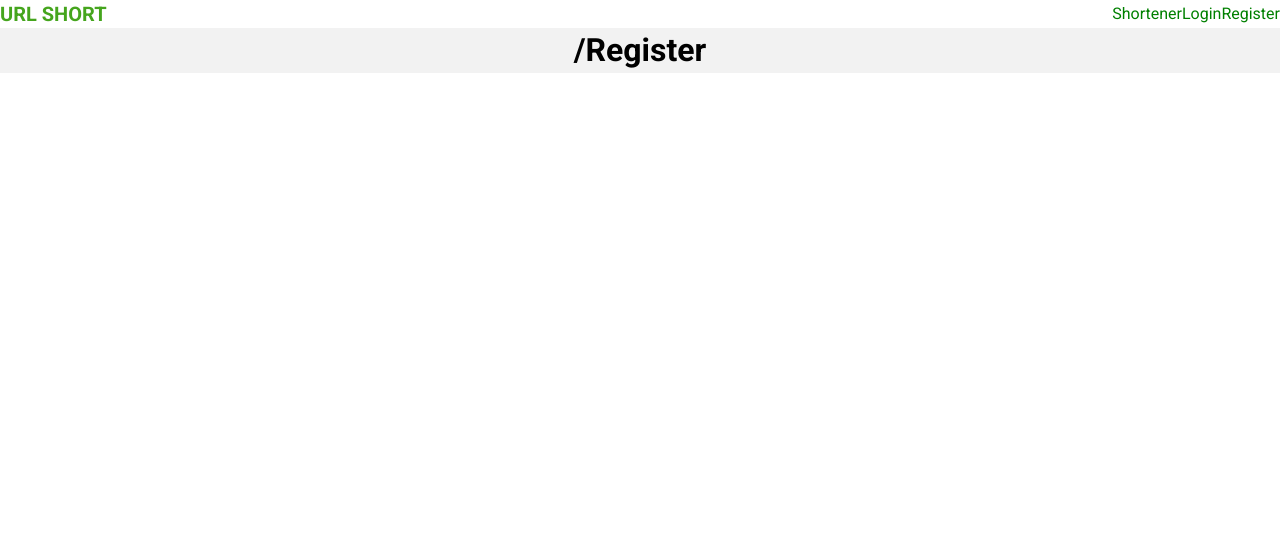
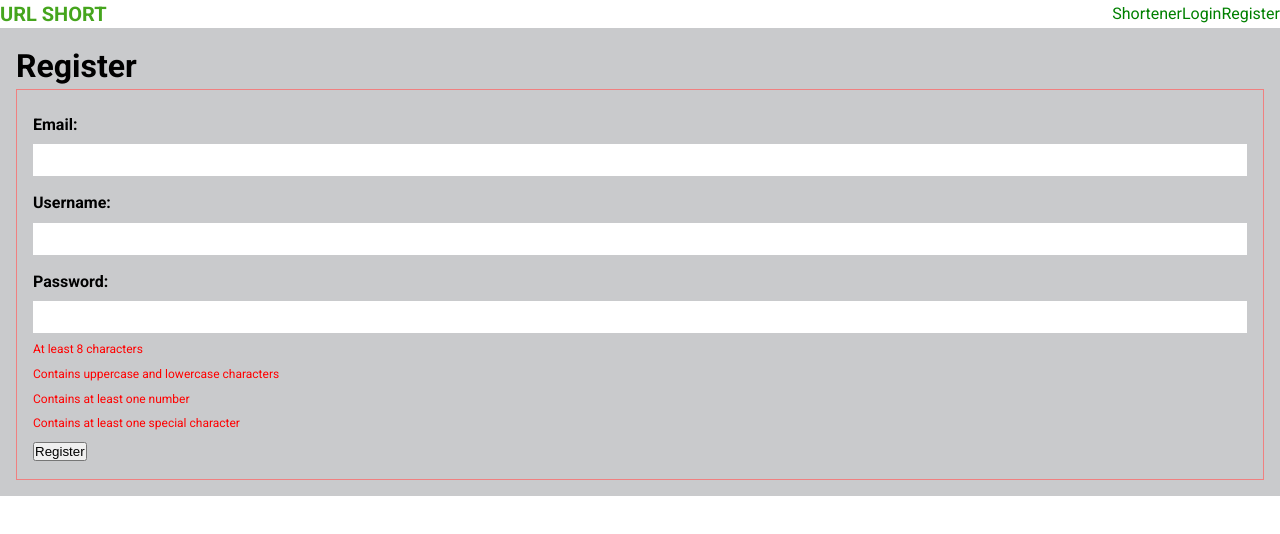
Before and after one commit to AerialWombat/url-shortener, a React (Create React App) app: page /register in a window 1280 px wide. Shown: the top 534 px of the page. Built offline with nearby package versions, Linux system fonts and the light colour scheme.

Commit message:
Implemented base registration form

```diff
--- a/src/components/Register/Register.js
+++ b/src/components/Register/Register.js
@@ -1,9 +1,134 @@
-import React from "react";
+import React, { Component } from "react";
 
-const Register = () => (
-  <div>
-    <h1>/Register</h1>
-  </div>
-);
+import styles from "./register.module.scss";
+
+class Register extends Component {
+  constructor(props) {
+    super(props);
+    this.state = {
+      email: null,
+      username: null,
+      password: null,
+      passwordConfirm: null,
+      passHasUpper: null,
+      passHasLower: null,
+      passHasNumber: null,
+      passHasSpecialChar: null,
+      passMinLength: null
+    };
+  }
+
+  onEmailChange = event => {
+    this.setState({ email: event.target.value });
+  };
+
+  onUsernameChange = event => {
+    this.setState({ username: event.target.value });
+  };
+
+  onPasswordChange = event => {
+    this.setState({ password: event.target.value });
+    this.validatePassword(event.target.value);
+  };
+
+  validatePassword = password => {
+    // Validate capital letters
+    password.match(/[A-Z]/g)
+      ? this.setState({ passHasUpper: true })
+      : this.setState({ passHasUpper: false });
+
+    // Validate lowercase letters
+    password.match(/[a-z]/g)
+      ? this.setState({ passHasLower: true })
+      : this.setState({ passHasLower: false });
+
+    // Validate numbers
+    password.match(/[0-9]/g)
+      ? this.setState({ passHasNumber: true })
+      : this.setState({ passHasNumber: false });
+
+    // Validate special characters
+    password.match(/[!@#$%^&*(),.?":{}|<>]/g)
+      ? this.setState({ passHasSpecialChar: true })
+      : this.setState({ passHasSpecialChar: false });
+
+    // Validate password length
+    password.length >= 8
+      ? this.setState({ passMinLength: true })
+      : this.setState({ passMinLength: false });
+  };
+
+  onRegisterSubmit = () => {};
+
+  render() {
+    const {
+      passHasUpper,
+      passHasLower,
+      passHasNumber,
+      passHasSpecialChar,
+      passMinLength
+    } = this.state;
+    return (
+      <div className={styles.container}>
+        <h1>Register</h1>
+        <form className={styles.form_wrapper}>
+          <div className={styles.input_wrapper}>
+            <label for="email">Email:</label>
+            <input
+              type="email"
+              name="email"
+              id="email"
+              onChange={this.onEmailChange}
+              required
+            />
+          </div>
+          <div className={styles.input_wrapper}>
+            <label for="username">Username:</label>
+            <input
+              type="text"
+              name="username"
+              id="username"
+              onChange={this.onUsernameChange}
+              required
+            />
+          </div>
+          <div className={styles.input_wrapper}>
+            <label for="password">Password:</label>
+            <input
+              type="password"
+              name="password"
+              id="password"
+              pattern="(?=.*\d)(?=.*[a-z])(?=.*[A-Z])(?=.*[!@#$%^&*(),.?:{}|<>]).{8,}"
+              title="Must contain at least one number, one uppercase and lowercase letter, one special character, and at least 8 or more characters"
+              onChange={this.onPasswordChange}
+              required
+            />
+          </div>
+          <ul className={styles.password_requirements}>
+            <li className={passMinLength ? styles.checked : styles.dashed}>
+              At least 8 characters
+            </li>
+            <li
+              className={
+                passHasUpper && passHasLower ? styles.checked : styles.dashed
+              }
+            >
+              Contains uppercase and lowercase characters
+            </li>
+            <li className={passHasNumber ? styles.checked : styles.dashed}>
+              Contains at least one number
+            </li>
+            <li className={passHasSpecialChar ? styles.checked : styles.dashed}>
+              Contains at least one special character
+            </li>
+          </ul>
+          <div>
+            <input type="submit" value="Register" />
+          </div>
+        </form>
+      </div>
+    );
+  }
+}
 
 export default Register;
--- a/src/components/Register/register.module.scss
+++ b/src/components/Register/register.module.scss
@@ -0,0 +1,52 @@
+@import "../../App.scss";
+
+.container {
+  padding: 1rem;
+  width: 100%;
+  background: $dark-grey;
+
+  .form_wrapper {
+    border: 1px lightcoral solid;
+    padding: 1rem;
+    display: flex;
+    flex-flow: column;
+    align-items: flex-start;
+    justify-content: center;
+
+    .password_requirements {
+      list-style: none;
+
+      li {
+        font-size: 0.75rem;
+        margin-bottom: 0.5rem;
+
+        &.dashed {
+          color: red;
+        }
+
+        &.checked {
+          color: $accent-color;
+        }
+      }
+    }
+
+    .input_wrapper {
+      margin: 0.5rem 0;
+      width: 100%;
+      display: flex;
+      flex-flow: column nowrap;
+
+      label {
+        font-weight: bold;
+        margin-bottom: 0.5rem;
+      }
+
+      input {
+        height: 2rem;
+        width: 100%;
+        border: none;
+        padding: 0.25rem;
+      }
+    }
+  }
+}
```
